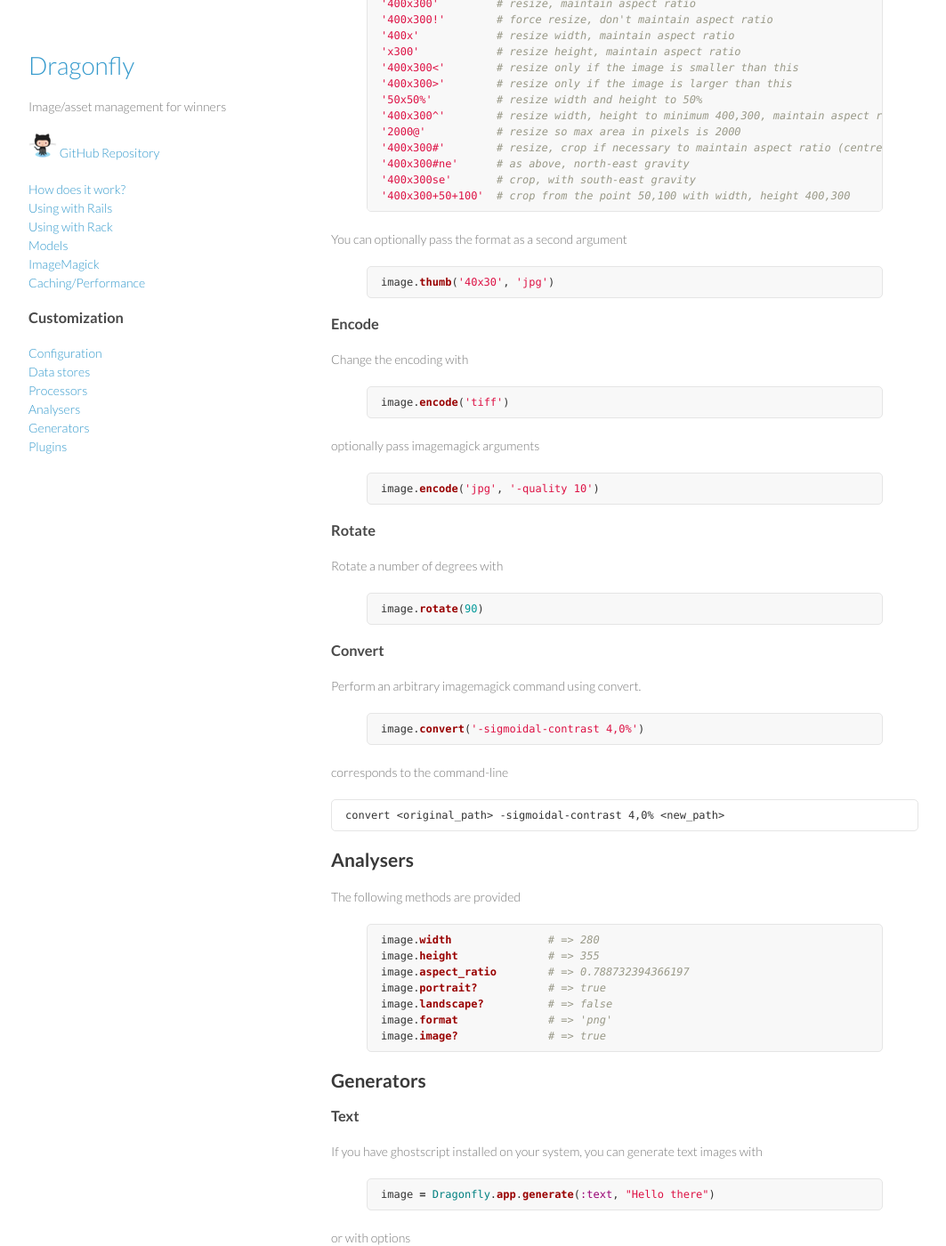
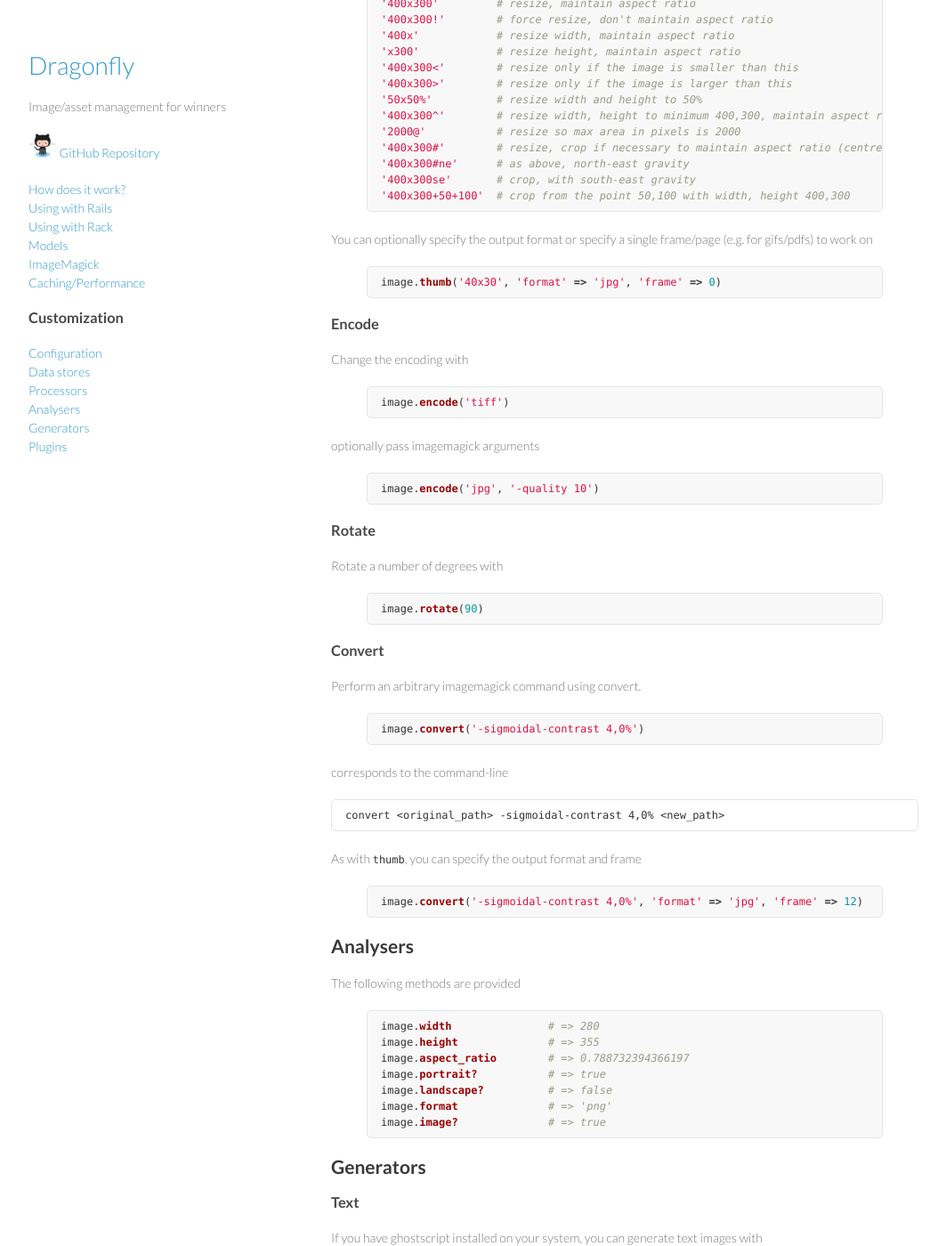
Before and after one commit to brendon/dragonfly-docs, a Jekyll site: the page built from _posts/0000-01-05-imagemagick.md, in a window 1280 px wide and 1400 px high, scrolled down 710 px. Shown: the whole window at 89% size, without its empty margins (108-1171 px from the left). Built offline with Jekyll 4.4.1, drawn with Linux system fonts in a browser that asks for light colours; Markdown is read by kramdown in place of the engine named in the settings.

Commit message:
frame option

```diff
--- a/_posts/0000-01-05-imagemagick.md
+++ b/_posts/0000-01-05-imagemagick.md
@@ -51,9 +51,9 @@ Below are some examples of geometry strings for `thumb`:
 '400x300+50+100'  # crop from the point 50,100 with width, height 400,300
 {% endhighlight %}
 
-You can optionally pass the format as a second argument
+You can optionally specify the output format or specify a single frame/page (e.g. for gifs/pdfs) to work on
 {% highlight ruby %}
-image.thumb('40x30', 'jpg')
+image.thumb('40x30', 'format' => 'jpg', 'frame' => 0)
 {% endhighlight %}
 
 ### Encode
@@ -81,6 +81,11 @@ image.convert('-sigmoidal-contrast 4,0%')
 corresponds to the command-line
 
     convert <original_path> -sigmoidal-contrast 4,0% <new_path>
+
+As with `thumb`, you can specify the output format and frame
+{% highlight ruby %}
+image.convert('-sigmoidal-contrast 4,0%', 'format' => 'jpg', 'frame' => 12)
+{% endhighlight %}
 
 ## Analysers
 The following methods are provided
```
